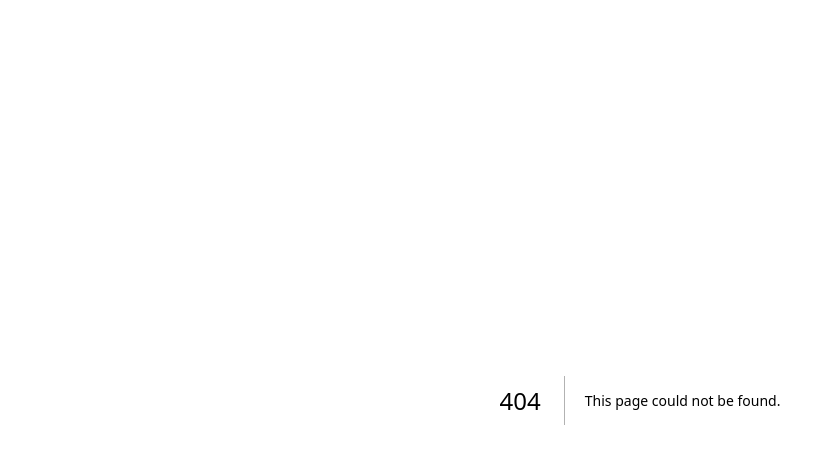
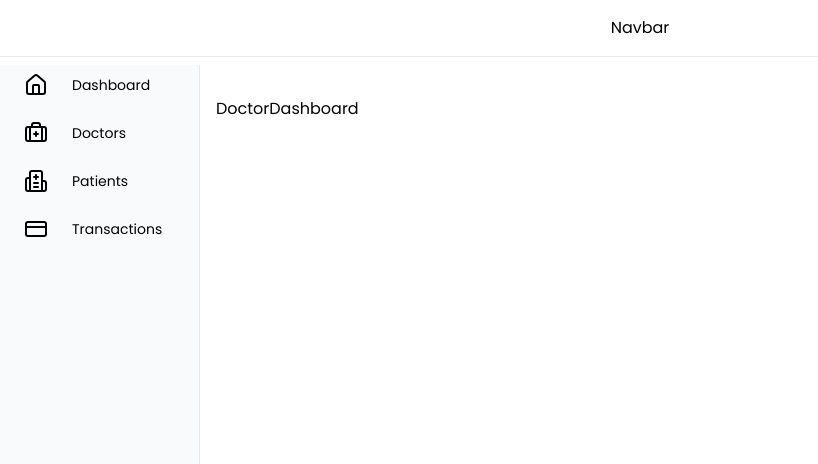
Before and after one commit to Sakibahmed2/quick-care-frontend, a Next.js app: page /dashboard/doctor in a window 1280 px wide. Before the commit this address had no page. Shown: the top 464 px of the page, without its empty margins (0-818 px from the left). Built offline with nearby package versions, Linux system fonts and the light colour scheme.

Commit message:
Dashboard layout done

```diff
--- a/src/app/(withCommon)/doctors/[doctorId]/page.tsx
+++ b/src/app/(withCommon)/doctors/[doctorId]/page.tsx
@@ -58,6 +58,8 @@ const SingleDoctorPage = async ({
   params: Promise<{ doctorId: string }>;
 }) => {
   const doctorId = (await params).doctorId;
+
+  console.log((await params).doctorId);
 
   const doctor = doctors.find((doctor) => doctor.id === doctorId);
 
--- /dev/null
+++ b/src/app/(withDashboard)/dashboard/admin/page.tsx
@@ -0,0 +1,7 @@
+import React from "react";
+
+const AdminDashboard = () => {
+  return <div>AdminDashboard</div>;
+};
+
+export default AdminDashboard;
--- /dev/null
+++ b/src/app/(withDashboard)/dashboard/doctor/page.tsx
@@ -0,0 +1,7 @@
+import React from "react";
+
+const DoctorDashboard = () => {
+  return <div>DoctorDashboard</div>;
+};
+
+export default DoctorDashboard;
--- a/src/app/(withDashboard)/dashboard/layout.tsx
+++ b/src/app/(withDashboard)/dashboard/layout.tsx
@@ -1,11 +1,20 @@
+import Sidebar from "@/components/shared/dashboard/sidebar/Sidebar";
 import { TChildren } from "@/types/global";
 import React from "react";
 
 const DashboardLayout = ({ children }: TChildren) => {
   return (
     <div>
-      DashboardLayout
-      {children}
+      <div className="w-full p-4 border-b">
+        <p className="text-center">Navbar</p>
+      </div>
+
+      <div className="grid grid-cols-12 gap-4">
+        <div className="col-span-2">
+          <Sidebar />
+        </div>
+        <div className="col-span-10 mt-10">{children}</div>
+      </div>
     </div>
   );
 };
--- a/src/app/(withDashboard)/dashboard/page.tsx
+++ /dev/null
@@ -1,7 +0,0 @@
-import React from "react";
-
-const DashboardHomePage = () => {
-  return <div>DashboardHomePage</div>;
-};
-
-export default DashboardHomePage;
--- a/src/components/page/Home/TopDoctor/TopDoctor.tsx
+++ b/src/components/page/Home/TopDoctor/TopDoctor.tsx
@@ -5,6 +5,7 @@ import DoctorCard from "@/components/UI/DoctorCard";
 
 const doctors = [
   {
+    id: "1 ",
     name: "Dr. Emily Carter",
     img: doctor1,
     specialty: "Cardiologist",
@@ -15,6 +16,7 @@ const doctors = [
     isAvailable: true,
   },
   {
+    id: "2",
     name: "Dr. Michael Johnson",
     img: doctor2,
     specialty: "Dermatologist",
@@ -25,6 +27,7 @@ const doctors = [
     isAvailable: false,
   },
   {
+    id: "3",
     name: "Dr. Sarah Williams",
     img: doctor2,
     specialty: "Pediatrician",
@@ -35,6 +38,7 @@ const doctors = [
     isAvailable: true,
   },
   {
+    id: "4",
     name: "Dr. James Anderson",
     img: doctor1,
     specialty: "Orthopedic Surgeon",
--- /dev/null
+++ b/src/components/shared/dashboard/sidebar/Sidebar.tsx
@@ -0,0 +1,33 @@
+"use client";
+
+import { cn } from "@/utils/cn";
+import { sidebarItems } from "@/utils/sidebarItems";
+import Link from "next/link";
+import { usePathname } from "next/navigation";
+
+const Sidebar = () => {
+  const pathName = usePathname();
+
+  return (
+    <div className="bg-gray-50 border-r h-screen flex flex-col gap-2 mt-2">
+      {sidebarItems("admin").map((item, idx) => {
+        return (
+          <Link
+            href={`/dashboard/${item.path}`}
+            key={idx}
+            className={cn(
+              "flex items-center py-2 px-6 gap-6 cursor-pointer hover:bg-gray-200 text-sm",
+              pathName === `/dashboard/${item.path}` &&
+                "text-primary bg-primary/10"
+            )}
+          >
+            <div>{item.icon}</div>
+            <p>{item.title}</p>
+          </Link>
+        );
+      })}
+    </div>
+  );
+};
+
+export default Sidebar;
--- /dev/null
+++ b/src/utils/sidebarItems.tsx
@@ -0,0 +1,33 @@
+import { BriefcaseMedical, CreditCard, Hospital, House } from "lucide-react";
+
+export const sidebarItems = (role: string) => {
+  const menus = [];
+
+  switch (role) {
+    case "admin":
+      menus.push(
+        {
+          title: "Dashboard",
+          icon: <House />,
+          path: `${role}`,
+        },
+        {
+          title: "Doctors",
+          icon: <BriefcaseMedical />,
+          path: `${role}/doctors`,
+        },
+        {
+          title: "Patients",
+          icon: <Hospital />,
+          path: `${role}/patients`,
+        },
+        {
+          title: "Transactions",
+          icon: <CreditCard />,
+          path: `${role}/transactions`,
+        }
+      );
+  }
+
+  return menus;
+};
```
